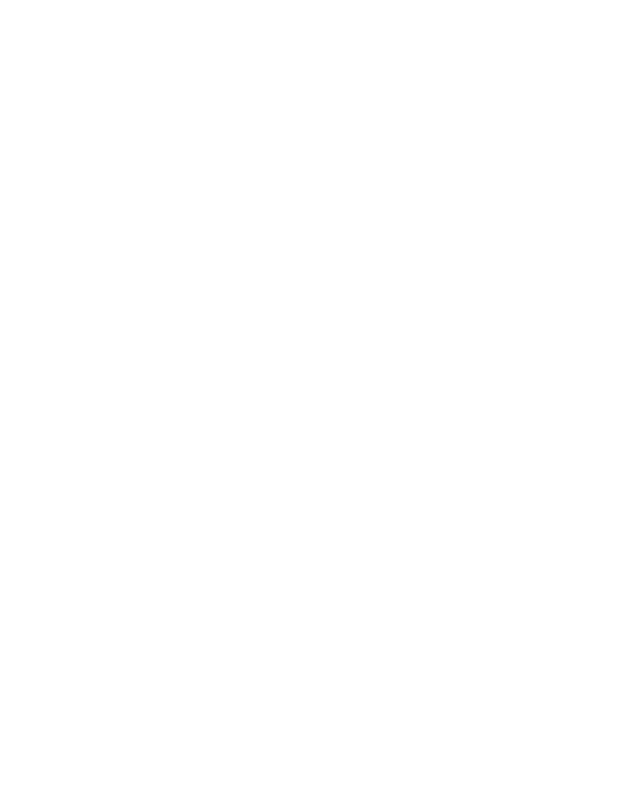
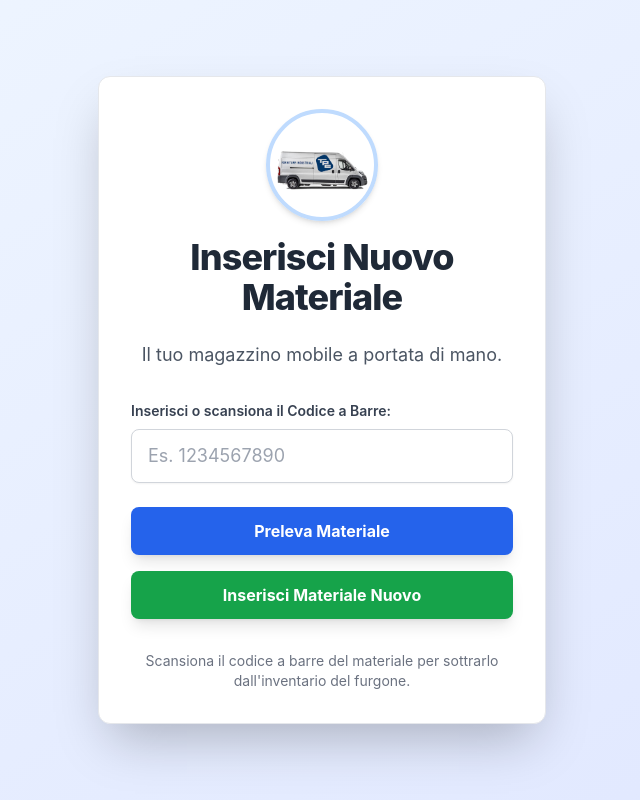
Before and after one commit to brisicche78/materiali-furgone, a plain HTML site: page index.html in a window 1280 px wide. Shown: the whole page, without its empty margins (318-958 px from the left). Drawn offline with nearby package versions, Linux system fonts and the light colour scheme.

Commit message:
Add files via upload

```diff
--- a/index.html
+++ b/index.html
@@ -7,15 +7,106 @@
     <link rel="apple-touch-icon" href="/icons/icon-192x192.png" /> <!-- Icona per iOS -->
     <link rel="manifest" href="/manifest.json" /> <!-- Link al manifest PWA -->
     <title>Materiali Furgone</title>
-    <!-- Tailwind CSS CDN (se non lo stai includendo tramite build di React) -->
+    <!-- Tailwind CSS CDN -->
     <script src="https://cdn.tailwindcss.com"></script>
+    <style>
+        /* Stili aggiuntivi se necessari, ma Tailwind dovrebbe bastare */
+        body {
+            font-family: 'Inter', sans-serif; /* Utilizzo del font Inter */
+        }
+    </style>
 </head>
-<body>
-    <noscript>Devi abilitare JavaScript per eseguire questa app.</noscript>
-    <div id="root"></div>
+<body class="min-h-screen bg-gradient-to-br from-blue-50 to-indigo-100 flex items-center justify-center p-4">
+    <div class="bg-white p-8 rounded-xl shadow-2xl w-full max-w-md text-center border border-gray-200">
+        <!-- Sezione Logo -->
+        <div class="mb-4">
+            <img
+                src="https://github.com/brisicche78/materiali-furgone/blob/main/ducatotpc.png?raw=true"
+                alt="Logo Furgone Ducato"
+                class="mx-auto rounded-full shadow-md border-4 border-blue-200 w-28 h-28 object-contain"
+                onerror="this.onerror=null; this.src='https://placehold.co/112x112/cccccc/333333?text=Logo+Non+Disp.'"
+            />
+        </div>
+
+        <h1 class="text-4xl font-extrabold text-gray-800 mb-6 tracking-tight">
+            Inserisci Nuovo Materiale
+        </h1>
+        <p class="text-lg text-gray-600 mb-8">
+            Il tuo magazzino mobile a portata di mano.
+        </p>
+
+        <div class="mb-6">
+            <label for="barcode" class="block text-left text-gray-700 text-sm font-semibold mb-2">
+                Inserisci o scansiona il Codice a Barre:
+            </label>
+            <input
+                type="text"
+                id="barcode"
+                class="w-full px-4 py-3 border border-gray-300 rounded-lg shadow-sm focus:ring-blue-500 focus:border-blue-500 text-lg text-gray-800 placeholder-gray-400 transition duration-200 ease-in-out"
+                placeholder="Es. 1234567890"
+                aria-label="Codice a barre"
+            />
+        </div>
+
+        <!-- Sezione Pulsanti -->
+        <div class="flex flex-col space-y-4">
+            <button
+                id="withdrawButton"
+                class="w-full bg-blue-600 hover:bg-blue-700 text-white font-bold py-3 px-6 rounded-lg shadow-lg transform transition duration-300 ease-in-out hover:scale-105 focus:outline-none focus:ring-2 focus:ring-blue-500 focus:ring-opacity-50"
+            >
+                Preleva Materiale
+            </button>
+            <button
+                id="insertButton"
+                class="w-full bg-green-600 hover:bg-green-700 text-white font-bold py-3 px-6 rounded-lg shadow-lg transform transition duration-300 ease-in-out hover:scale-105 focus:outline-none focus:ring-2 focus:ring-green-500 focus:ring-opacity-50"
+            >
+                Inserisci Materiale Nuovo
+            </button>
+        </div>
+
+        <!-- Visualizzazione Messaggio Personalizzato -->
+        <div id="messageDisplay" class="mt-4 p-3 bg-blue-100 text-blue-800 rounded-lg text-sm hidden">
+            <!-- Il messaggio verrà inserito qui dal JavaScript -->
+        </div>
+
+        <p class="text-sm text-gray-500 mt-8">
+            Scansiona il codice a barre del materiale per sottrarlo dall'inventario del furgone.
+        </p>
+    </div>
 
     <script>
-        // Registrazione del Service Worker
+        // Funzione per mostrare un messaggio personalizzato
+        function showMessage(msg) {
+            const messageDisplay = document.getElementById('messageDisplay');
+            messageDisplay.textContent = msg;
+            messageDisplay.classList.remove('hidden'); // Rende visibile il div del messaggio
+            setTimeout(() => {
+                messageDisplay.classList.add('hidden'); // Nasconde il div dopo 3 secondi
+            }, 3000);
+        }
+
+        // Gestore per il pulsante "Preleva Materiale"
+        document.getElementById('withdrawButton').addEventListener('click', () => {
+            const barcodeInput = document.getElementById('barcode');
+            const barcodeValue = barcodeInput.value.trim();
+
+            if (barcodeValue === '') {
+                showMessage('Per favore, inserisci un codice a barre.');
+                return;
+            }
+            console.log(`Materiale con codice a barre "${barcodeValue}" prelevato.`);
+            showMessage(`Materiale con codice a barre "${barcodeValue}" prelevato (simulazione).`);
+            barcodeInput.value = ''; // Pulisce l'input
+        });
+
+        // Gestore per il pulsante "Inserisci Materiale Nuovo"
+        document.getElementById('insertButton').addEventListener('click', () => {
+            console.log('Apertura schermata per inserire nuovo materiale...');
+            showMessage('Funzione "Inserisci Materiale Nuovo" attivata (simulazione).');
+            document.getElementById('barcode').value = ''; // Pulisce l'input se necessario
+        });
+
+        // Registrazione del Service Worker (per funzionalità PWA)
         if ('serviceWorker' in navigator) {
             window.addEventListener('load', () => {
                 navigator.serviceWorker.register('/service-worker.js')
@@ -28,7 +119,5 @@
             });
         }
     </script>
-    <!-- Il tuo bundle JavaScript di React verrà caricato qui, solitamente generato dal processo di build -->
-    <!-- Ad esempio: <script src="/static/js/bundle.js"></script> -->
 </body>
 </html>
```
